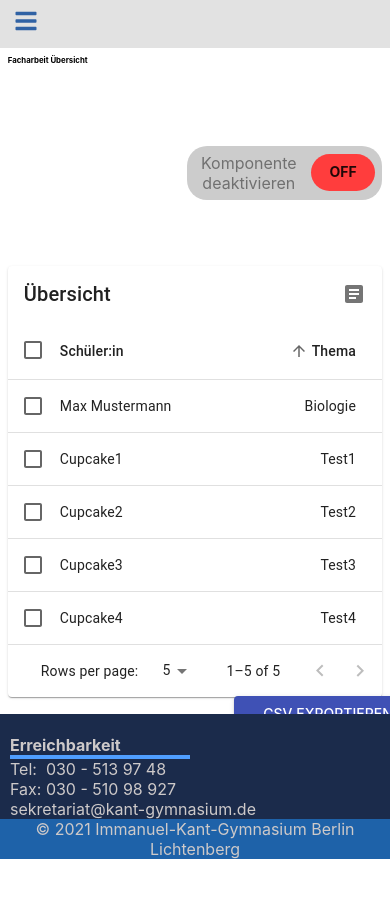
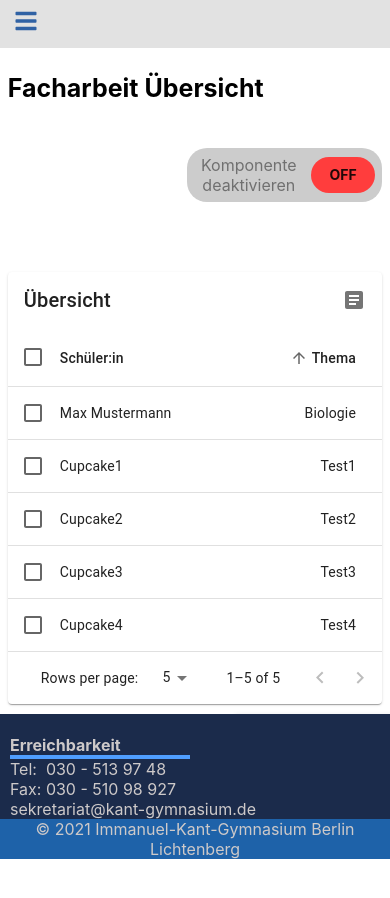
Before and after one commit to Doubrixel/digitalisierung-at-school, a React (Create React App) app in the folder frontend/: page /admin/facharbeit in a window 390 px wide. Shown: the top 898 px of the page. Built offline with nearby package versions, Linux system fonts and the light colour scheme.

Commit message:
Überschrift nochmal angepasst
Wenn der Screen kleiner wird, dann sind nun feste px zahlen angegeben, dass die schrift nicht zu klein wird.

```diff
--- a/frontend/src/pages/admin/AdminFacharbeitPage.css
+++ b/frontend/src/pages/admin/AdminFacharbeitPage.css
@@ -91,8 +91,9 @@
     grid-column-start: 1;
     grid-column-end: 4;
     grid-row-start: 1;
-    width: 30vw;
-    height: 5vh;
+    font-size: 32px;
+    width: auto;
+    height: auto;
   }
 
   #ToogleButtonFA{
@@ -133,8 +134,9 @@
     grid-column-start: 1;
     grid-column-end: 4;
     grid-row-start: 1;
-    width: 40vw;
-    height: 5vh;
+    font-size: 25px;
+    width: auto;
+    height: auto;
     color: black;
     font-weight: bold;
     text-align: left;
@@ -174,8 +176,9 @@
     grid-column-start: 1;
     grid-column-end: 4;
     grid-row-start: 1;
-    width: 60vw;
-    height: 5vh;
+    font-size: 25px;
+    width: auto;
+    height: auto;
   }
 
   #ToogleButtonFA{
@@ -212,8 +215,9 @@
     grid-column-start: 1;
     grid-column-end: 3;
     grid-row-start: 1;
-    width: 70vw;
-    height: 5vh;
+    font-size: 25px;
+    width: auto;
+    height: auto;
   }
 
   #ToogleButtonFA{
```
